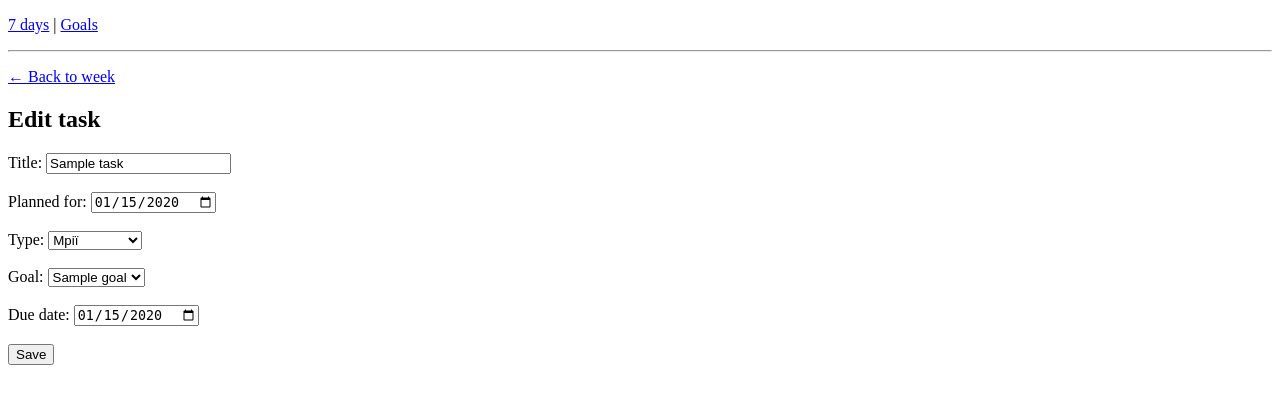
After one commit to SytsevichRoma/skilltracker, a Flask app: page /tasks/1/edit in a window 1280 px wide. The commit adds this page. Shown: the top 404 px of the page. Run offline with Flask 3, Linux system fonts and the light colour scheme; a user stored in the database is signed in; tables that the repository leaves empty hold one stand-in row (values such as "Sample post").

Commit message:
Week planner: move/edit/copy day + mark all done + clear day

```diff
--- a/app/routes/tasks.py
+++ b/app/routes/tasks.py
@@ -14,7 +14,7 @@ TASK_TYPES = [
     ("MUST", "Обов'язкові"),
 ]
 
-TYPE_ORDER = {"DREAM": 0, "GOAL": 1, "MUST": 2}
+ALLOWED_TYPES = {k for k, _ in TASK_TYPES}
 
 
 def _parse_date(value: str | None) -> date | None:
@@ -32,13 +32,27 @@ def _type_label(code: str | None) -> str:
     return "Мрії" if code == "DREAM" else ("Мети" if code == "GOAL" else "Обов'язкові")
 
 
+def _normalize_type(code: str | None) -> str:
+    code = (code or "MUST").strip().upper()
+    return code if code in ALLOWED_TYPES else "MUST"
+
+
+def _user_goals():
+    return Goal.query.filter_by(user_id=current_user.id).order_by(Goal.id.desc()).all()
+
+
+def _ensure_task_owner(task: Task) -> Goal:
+    # task має належати goal поточного користувача
+    return Goal.query.filter_by(id=task.goal_id, user_id=current_user.id).first_or_404()
+
+
 @tasks_bp.get("/week")
 @login_required
 def week_view():
     today = date.today()
     days = [today + timedelta(days=i) for i in range(7)]
 
-    goals = Goal.query.filter_by(user_id=current_user.id).order_by(Goal.id.desc()).all()
+    goals = _user_goals()
     goal_ids = [g.id for g in goals]
 
     tasks = []
@@ -51,11 +65,6 @@ def week_view():
             .all()
         )
 
-    # структура:
-    # tasks_by_day[d] = {
-    #   "groups": {"DREAM":[...], "GOAL":[...], "MUST":[...]},
-    #   "total": int, "done": int, "percent": int
-    # }
     tasks_by_day = {}
     for d in days:
         tasks_by_day[d] = {
@@ -65,20 +74,18 @@ def week_view():
             "percent": 0,
         }
 
-    # розкидали по днях і групах
     for t in tasks:
         pf = t.planned_for
         if pf not in tasks_by_day:
             continue
-        t.task_type = (t.task_type or "MUST").upper()
+        t.task_type = _normalize_type(t.task_type)
 
-        code = t.task_type if t.task_type in ("DREAM", "GOAL", "MUST") else "MUST"
-        tasks_by_day[pf]["groups"][code].append(t)
+        tasks_by_day[pf]["groups"][t.task_type].append(t)
         tasks_by_day[pf]["total"] += 1
         if t.is_done:
             tasks_by_day[pf]["done"] += 1
 
-    # сортування всередині кожної групи: спочатку невиконані, потім виконані, далі за id desc
+    # сортування: спочатку not done, потім done, за id desc
     for d in days:
         for code in ("DREAM", "GOAL", "MUST"):
             tasks_by_day[d]["groups"][code].sort(key=lambda x: (x.is_done, -x.id))
@@ -103,16 +110,12 @@ def create_task():
     goal_id = request.form.get("goal_id", type=int)
     title = request.form.get("title", "").strip()
     planned_for = _parse_date(request.form.get("planned_for"))
-    task_type = (request.form.get("task_type") or "MUST").strip().upper()
+    task_type = _normalize_type(request.form.get("task_type"))
     due_date = _parse_date(request.form.get("due_date"))
 
     if not goal_id or not title or not planned_for:
         flash("Некоректні дані (goal, title, planned_for)", "danger")
         return redirect(url_for("tasks.week_view"))
-
-    allowed = {k for k, _ in TASK_TYPES}
-    if task_type not in allowed:
-        task_type = "MUST"
 
     goal = Goal.query.filter_by(id=goal_id, user_id=current_user.id).first_or_404()
 
@@ -134,11 +137,10 @@ def create_task():
 @login_required
 def toggle_task(task_id):
     task = Task.query.get_or_404(task_id)
-    Goal.query.filter_by(id=task.goal_id, user_id=current_user.id).first_or_404()
+    _ensure_task_owner(task)
 
     task.is_done = not task.is_done
     db.session.commit()
-
     return redirect(url_for("tasks.week_view"))
 
 
@@ -146,10 +148,151 @@ def toggle_task(task_id):
 @login_required
 def delete_task(task_id):
     task = Task.query.get_or_404(task_id)
-    Goal.query.filter_by(id=task.goal_id, user_id=current_user.id).first_or_404()
+    _ensure_task_owner(task)
 
     db.session.delete(task)
     db.session.commit()
 
     flash("Задачу видалено 🗑️", "info")
     return redirect(url_for("tasks.week_view"))
+
+
+# ✅ 1) MOVE: перенести задачу на інший день
+@tasks_bp.post("/tasks/<int:task_id>/move")
+@login_required
+def move_task(task_id):
+    task = Task.query.get_or_404(task_id)
+    _ensure_task_owner(task)
+
+    new_date = _parse_date(request.form.get("planned_for"))
+    if not new_date:
+        flash("Некоректна дата", "danger")
+        return redirect(url_for("tasks.week_view"))
+
+    task.planned_for = new_date
+    db.session.commit()
+    return redirect(url_for("tasks.week_view"))
+
+
+# ✅ 2) EDIT: редагування задачі
+@tasks_bp.route("/tasks/<int:task_id>/edit", methods=["GET", "POST"])
+@login_required
+def edit_task(task_id):
+    task = Task.query.get_or_404(task_id)
+    _ensure_task_owner(task)
+
+    goals = _user_goals()
+
+    if request.method == "POST":
+        title = request.form.get("title", "").strip()
+        goal_id = request.form.get("goal_id", type=int)
+        planned_for = _parse_date(request.form.get("planned_for"))
+        task_type = _normalize_type(request.form.get("task_type"))
+        due_date = _parse_date(request.form.get("due_date"))
+
+        if not title or not goal_id or not planned_for:
+            flash("Заповни title, goal, planned_for", "danger")
+            return redirect(url_for("tasks.edit_task", task_id=task.id))
+
+        # goal має належати користувачу
+        goal = Goal.query.filter_by(id=goal_id, user_id=current_user.id).first_or_404()
+
+        task.title = title
+        task.goal_id = goal.id
+        task.planned_for = planned_for
+        task.task_type = task_type
+        task.due_date = due_date
+
+        db.session.commit()
+        flash("Задачу оновлено ✅", "success")
+        return redirect(url_for("tasks.week_view"))
+
+    return render_template("task_edit.html", task=task, goals=goals, task_types=TASK_TYPES)
+
+
+# ✅ 3) COPY DAY → TOMORROW
+@tasks_bp.post("/week/<string:day_str>/copy_to_tomorrow")
+@login_required
+def copy_day_to_tomorrow(day_str):
+    day = _parse_date(day_str)
+    if not day:
+        flash("Некоректний день", "danger")
+        return redirect(url_for("tasks.week_view"))
+
+    tomorrow = day + timedelta(days=1)
+
+    goals = _user_goals()
+    goal_ids = [g.id for g in goals]
+    if not goal_ids:
+        flash("Нема goals", "danger")
+        return redirect(url_for("tasks.week_view"))
+
+    day_tasks = (
+        Task.query
+        .filter(Task.goal_id.in_(goal_ids))
+        .filter(Task.planned_for == day)
+        .all()
+    )
+
+    for t in day_tasks:
+        new_task = Task(
+            title=t.title,
+            is_done=False,
+            planned_for=tomorrow,
+            task_type=_normalize_type(t.task_type),
+            due_date=t.due_date,
+            goal_id=t.goal_id,
+        )
+        db.session.add(new_task)
+
+    db.session.commit()
+    flash("План скопійовано на завтра ✅", "success")
+    return redirect(url_for("tasks.week_view"))
+
+
+# ✅ 4) MARK ALL DONE (на день)
+@tasks_bp.post("/week/<string:day_str>/mark_all_done")
+@login_required
+def mark_all_done(day_str):
+    day = _parse_date(day_str)
+    if not day:
+        flash("Некоректний день", "danger")
+        return redirect(url_for("tasks.week_view"))
+
+    goals = _user_goals()
+    goal_ids = [g.id for g in goals]
+    if goal_ids:
+        (
+            Task.query
+            .filter(Task.goal_id.in_(goal_ids))
+            .filter(Task.planned_for == day)
+            .update({Task.is_done: True})
+        )
+        db.session.commit()
+
+    flash("Всі задачі дня позначено як Done ✅", "success")
+    return redirect(url_for("tasks.week_view"))
+
+
+# ✅ 5) CLEAR DAY (видалити всі задачі дня)
+@tasks_bp.post("/week/<string:day_str>/clear_day")
+@login_required
+def clear_day(day_str):
+    day = _parse_date(day_str)
+    if not day:
+        flash("Некоректний день", "danger")
+        return redirect(url_for("tasks.week_view"))
+
+    goals = _user_goals()
+    goal_ids = [g.id for g in goals]
+    if goal_ids:
+        (
+            Task.query
+            .filter(Task.goal_id.in_(goal_ids))
+            .filter(Task.planned_for == day)
+            .delete(synchronize_session=False)
+        )
+        db.session.commit()
+
+    flash("День очищено 🗑️", "info")
+    return redirect(url_for("tasks.week_view"))
--- /dev/null
+++ b/app/templates/task_edit.html
@@ -0,0 +1,50 @@
+{% extends "base.html" %}
+{% block title %}Edit task{% endblock %}
+
+{% block content %}
+  <p><a href="{{ url_for('tasks.week_view') }}">← Back to week</a></p>
+
+  <h2>Edit task</h2>
+
+  <form method="post">
+    <label>
+      Title:
+      <input type="text" name="title" value="{{ task.title }}" required>
+    </label>
+    <br><br>
+
+    <label>
+      Planned for:
+      <input type="date" name="planned_for" value="{{ task.planned_for.isoformat() if task.planned_for else '' }}" required>
+    </label>
+    <br><br>
+
+    <label>
+      Type:
+      <select name="task_type">
+        {% for key, label in task_types %}
+          <option value="{{ key }}" {% if (task.task_type or 'MUST')==key %}selected{% endif %}>{{ label }}</option>
+        {% endfor %}
+      </select>
+    </label>
+    <br><br>
+
+    <label>
+      Goal:
+      <select name="goal_id" required>
+        {% for g in goals %}
+          <option value="{{ g.id }}" {% if g.id==task.goal_id %}selected{% endif %}>{{ g.title }}</option>
+        {% endfor %}
+      </select>
+    </label>
+    <br><br>
+
+    <label>
+      Due date:
+      <input type="date" name="due_date" value="{{ task.due_date.isoformat() if task.due_date else '' }}">
+    </label>
+    <br><br>
+
+    <button type="submit">Save</button>
+  </form>
+{% endblock %}
```
Also changed, not shown: app/templates/week.html (+33 -1 lines).
